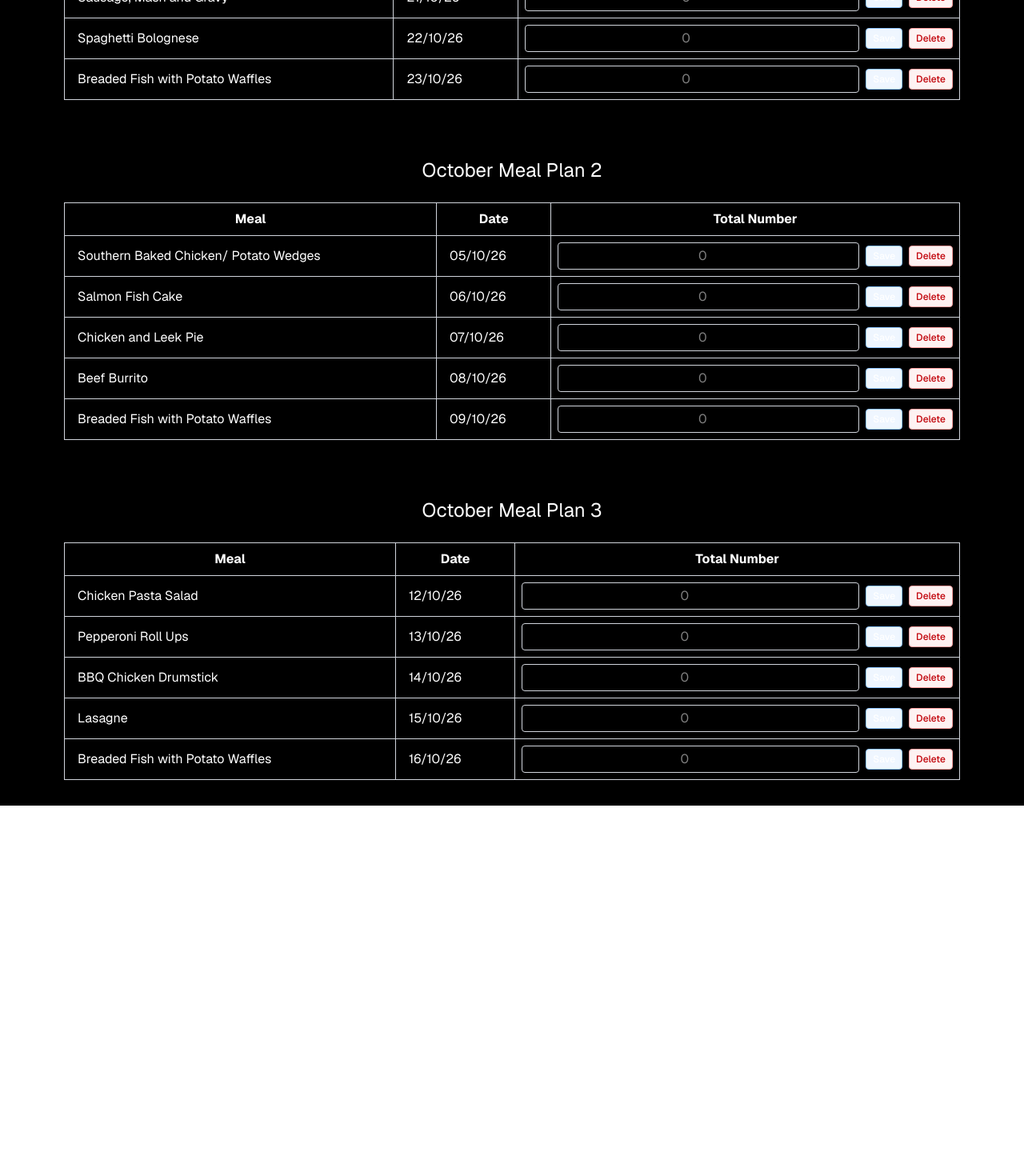
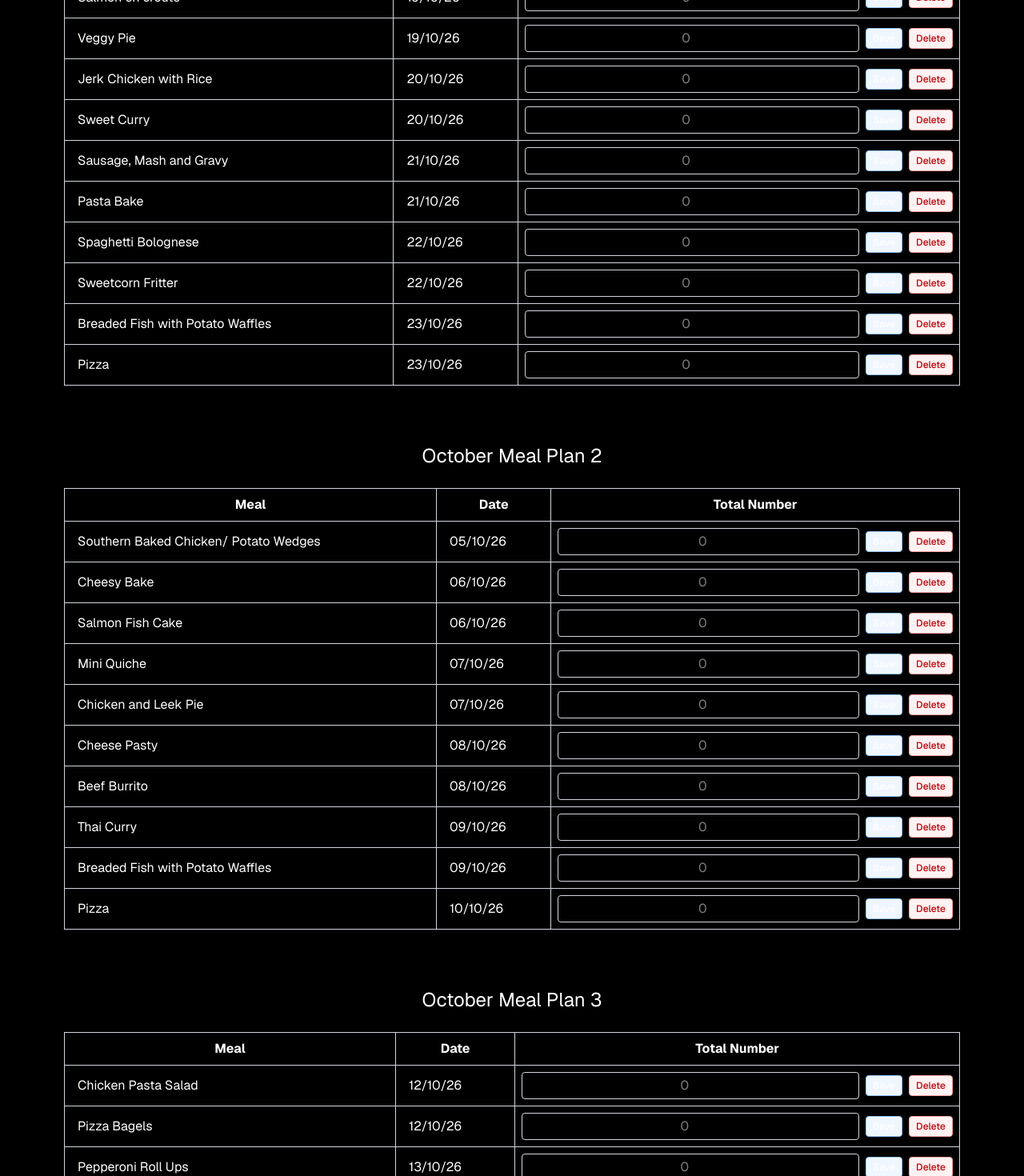
Before and after one commit to jacam666/meal-analysis, a Next.js app: page / in a window 1280 px wide. Shown: the part 3680-5150 px from the top of the page at 80% size. Before the commit the page ends 4687 px from the top, so only its background shows below. Built offline with nearby package versions, Linux system fonts and the light colour scheme.

Commit message:
all october meals added to tables

```diff
--- a/app/page.tsx
+++ b/app/page.tsx
@@ -141,7 +141,7 @@ const mealPlans: MealPlan[] = [
     title: "September Meal Plan 3",
     rows: [
       { meal: "Chicken Pasta Salad", date: "21/09/26", totalKey: "sept-plan3-chicken-pasta-salad-21-09" },
-      { meal: "Pizza Bagels", date: "22/09/26", totalKey: "sept-plan3-pizza-bagels-22-09" },
+      { meal: "Pizza Bagels", date: "21/09/26", totalKey: "sept-plan3-pizza-bagels-21-09" },
       { meal: "Pepperoni Roll Ups", date: "22/09/26", totalKey: "sept-plan3-pepperoni-roll-ups-22-09" },
       { meal: "Cheese Slice", date: "22/09/26", totalKey: "sept-plan3-cheese-slice-22-09" },
       { meal: "BBQ Chicken Drumstick", date: "23/09/26", totalKey: "sept-plan3-bbq-chicken-drumstick-23-09" },
@@ -161,9 +161,19 @@ const mealPlans: MealPlan[] = [
         totalKey: "oct-plan1-spaghetti-01-10",
       },
       {
+        meal: "sweetcorn fritter",
+        date: "01/10/26",
+        totalKey: "oct-plan1-sweetcorn-fritter-01-10",
+      },
+      {
         meal: "Breaded Fish with Potato Waffles",
         date: "02/10/26",
         totalKey: "oct-plan1-fish-02-10",
+      },
+      {
+        meal: "Pizza",
+        date: "02/10/26",
+        totalKey: "oct-plan1-pizza-02-10",
       },
       {
         meal: "Salmon en croute",
@@ -171,9 +181,19 @@ const mealPlans: MealPlan[] = [
         totalKey: "oct-plan1-salmon-19-10",
       },
       {
+        meal: "Veggy Pie",
+        date: "19/10/26",
+        totalKey: "oct-plan1-veggy-pie-19-10",
+      },
+      {
         meal: "Jerk Chicken with Rice",
         date: "20/10/26",
         totalKey: "oct-plan1-jerk-chicken-20-10",
+      },
+      {
+        meal: "Sweet Curry",
+        date: "20/10/26",
+        totalKey: "oct-plan1-sweet-curry-20-10",
       },
       {
         meal: "Sausage, Mash and Gravy",
@@ -181,35 +201,60 @@ const mealPlans: MealPlan[] = [
         totalKey: "oct-plan1-sausage-21-10",
       },
       {
+        meal: "Pasta Bake",
+        date: "21/10/26",
+        totalKey: "oct-plan1-pasta-bake-21-10",
+      },
+      {
         meal: "Spaghetti Bolognese",
         date: "22/10/26",
         totalKey: "oct-plan1-spaghetti-22-10",
+      },
+      {
+        meal: "Sweetcorn Fritter",
+        date: "22/10/26",
+        totalKey: "oct-plan1-sweetcorn-fritter-22-10",
       },
       {
         meal: "Breaded Fish with Potato Waffles",
         date: "23/10/26",
         totalKey: "oct-plan1-fish-23-10",
       },
+      {
+        meal: "Pizza",
+        date: "23/10/26",
+        totalKey: "oct-plan1-pizza-23-10",
+      }
     ],
   },
   {
     title: "October Meal Plan 2",
     rows: [
       { meal: "Southern Baked Chicken/ Potato Wedges", date: "05/10/26", totalKey: "oct-plan2-southern-baked-chicken" },
+      { meal: "Cheesy Bake", date: "06/10/26", totalKey: "oct-plan2-cheesy-bake" },
       { meal: "Salmon Fish Cake", date: "06/10/26", totalKey: "oct-plan2-salmon-fish-cake" },
+      { meal: "Mini Quiche", date: "07/10/26", totalKey: "oct-plan2-mini-quiche" },
       { meal: "Chicken and Leek Pie", date: "07/10/26", totalKey: "oct-plan2-chicken-leek-pie" },
+      { meal: "Cheese Pasty", date: "08/10/26", totalKey: "oct-plan2-cheese-pasty" },
       { meal: "Beef Burrito", date: "08/10/26", totalKey: "oct-plan2-beef-burrito" },
+      { meal: "Thai Curry", date: "09/10/26", totalKey: "oct-plan2-thai-curry" },
       { meal: "Breaded Fish with Potato Waffles", date: "09/10/26", totalKey: "oct-plan2-fish-waffles" },
+      { meal: "Pizza", date: "10/10/26", totalKey: "oct-plan2-pizza" },
     ],
   },
   {
     title: "October Meal Plan 3",
     rows: [
       { meal: "Chicken Pasta Salad", date: "12/10/26", totalKey: "oct-plan3-chicken-pasta-salad" },
+      { meal: "Pizza Bagels", date: "12/10/26", totalKey: "oct-plan3-pizza-bagels" },
       { meal: "Pepperoni Roll Ups", date: "13/10/26", totalKey: "oct-plan3-pepperoni-roll-ups" },
+      { meal: "Cheese Slice", date: "13/10/26", totalKey: "oct-plan3-cheese-slice" },
       { meal: "BBQ Chicken Drumstick", date: "14/10/26", totalKey: "oct-plan3-bbq-chicken-drumstick" },
+      { meal: "Veggie Burgers", date: "14/10/26", totalKey: "oct-plan3-veggie-burgers" },
       { meal: "Lasagne", date: "15/10/26", totalKey: "oct-plan3-lasagne" },
+      { meal: "Bean Chilli", date: "15/10/26", totalKey: "oct-plan3-bean-chilli" },
       { meal: "Breaded Fish with Potato Waffles", date: "16/10/26", totalKey: "oct-plan3-fish-waffles" },
+      { meal: "Pizza", date: "16/10/26", totalKey: "oct-plan3-pizza" },
     ],
   },
 ];
```
